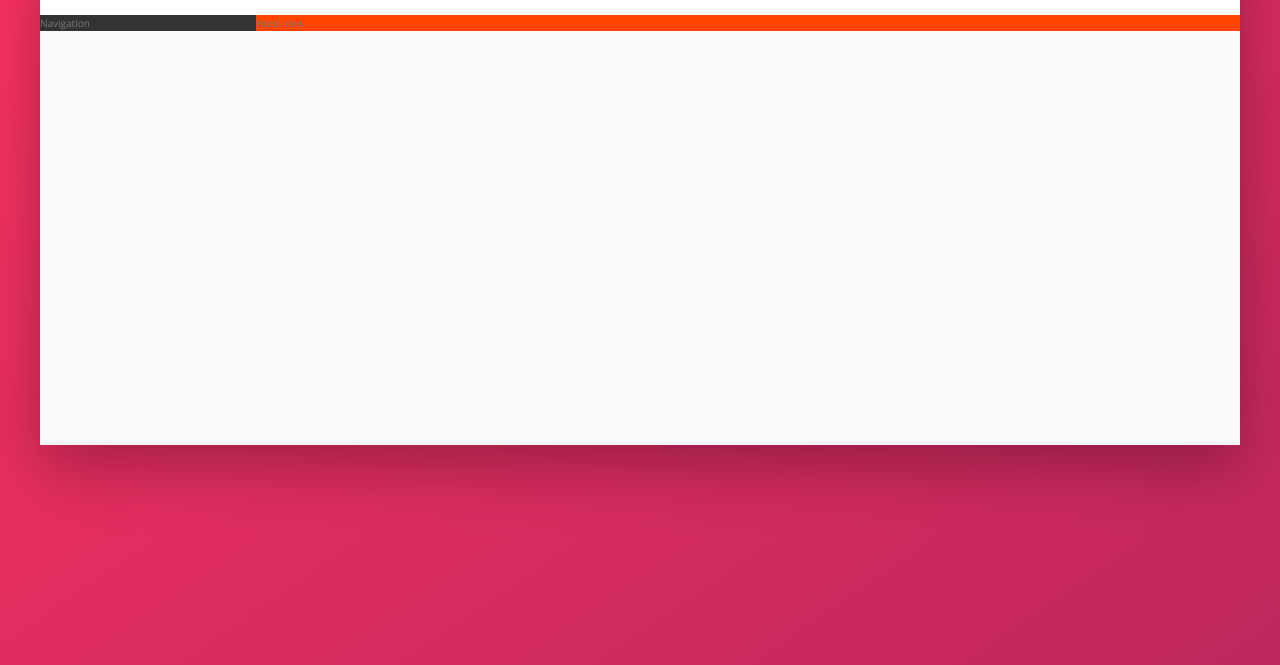
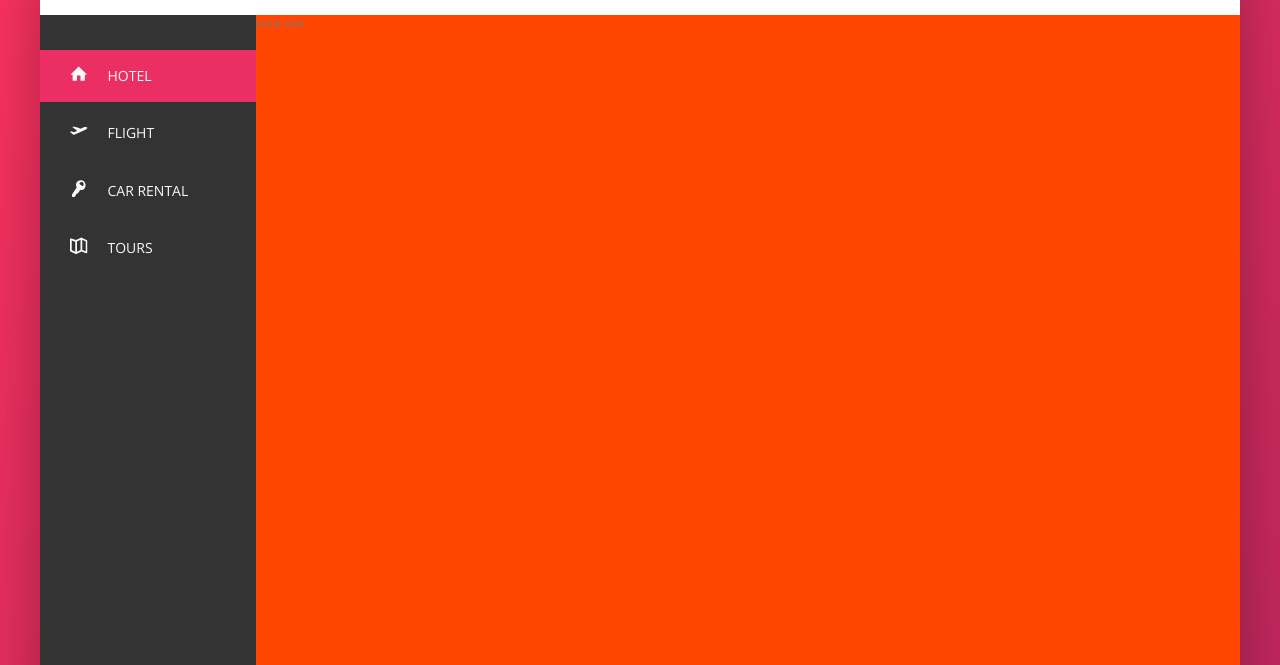
Before and after one commit to luther1096/trillo, a website: page index.html in a window 1280 px wide. Shown: the part 135-800 px from the top of the page. Drawn offline with nearby package versions, Linux system fonts and the light colour scheme.

Commit message:
built side navigation bar

```diff
--- a/index.html
+++ b/index.html
@@ -54,7 +54,43 @@
       </header>
       <div class="content">
         <nav class="sidebar">
-          Navigation
+          <ul class="side-nav">
+            <li class="side-nav__item side-nav__item--active">
+              <a href="#" class="side-nav__link">
+                <svg class="side-nav__icon">
+                  <use xlink:href="img/sprite.svg#icon-home"></use>
+                </svg>
+                <span>Hotel</span>
+              </a>
+            </li>
+            <li class="side-nav__item">
+              <a href="#" class="side-nav__link">
+                <svg class="side-nav__icon">
+                  <use xlink:href="img/sprite.svg#icon-aircraft-take-off"></use>
+                </svg>
+                <span>Flight</span>
+              </a>
+            </li>
+            <li class="side-nav__item">
+              <a href="#" class="side-nav__link">
+                <svg class="side-nav__icon">
+                  <use xlink:href="img/sprite.svg#icon-key"></use>
+                </svg>
+                <span>Car rental</span>
+              </a>
+            </li>
+            <li class="side-nav__item">
+              <a href="#" class="side-nav__link">
+                <svg class="side-nav__icon">
+                  <use xlink:href="img/sprite.svg#icon-map"></use>
+                </svg>
+                <span>Tours</span>
+              </a>
+            </li>
+          </ul>
+          <div class="legal">
+            &copy; 2019 by trillo. All rights reserved.
+          </div>
         </nav>
         <main class="hotel-view">
           Hotel view
--- a/sass/_components.scss
+++ b/sass/_components.scss
@@ -119,3 +119,75 @@
   &__user-name {
   }
 }
+
+/////////////////////////////////////////////////
+// NAVIGATION BAR
+
+.side-nav {
+  font-size: 1.4rem;
+  list-style: none;
+  margin-top: 3.5rem;
+
+  &__item {
+    position: relative;
+
+    &:not(:last-child) {
+      margin-bottom: 0.5rem;
+    }
+  }
+
+  &__item::before {
+    content: "";
+    position: absolute;
+    top: 0;
+    left: 0;
+    height: 100%;
+    width: 3px;
+    background-color: var(--color-primary);
+    transform: scaleY(0);
+    //transform-origin: bottom;
+    transition: transform 0.2s, width 0.4s cubic-bezier(1, 0, 0, 1) 0.2s,
+      background-color 0.1s;
+  }
+
+  &__item:hover::before,
+  &__item--active::before {
+    transform: scaleY(1);
+    width: 100%;
+  }
+
+  &__item:active::before {
+    background-color: var(--color-primary-light);
+  }
+  &__link:link,
+  &__link:visited {
+    color: var(--color-grey-light-1);
+    text-decoration: none;
+    text-transform: uppercase;
+    display: block;
+    padding: 1.5rem 3rem;
+
+    position: relative;
+    z-index: 10;
+
+    display: flex;
+    align-content: center;
+  }
+
+  &__icon {
+    width: 1.75rem;
+    height: 1.75rem;
+    margin-right: 2rem;
+    fill: currentColor;
+  }
+}
+
+/////////////////////////////////////////////////
+// LEGAL TEXT
+
+.legal {
+  font-size: 1.2rem;
+  color: var(--color-grey-light-4);
+  text-align: center;
+  padding: 2.5rem;
+}
--- a/sass/_layout.scss
+++ b/sass/_layout.scss
@@ -24,10 +24,15 @@
 .sidebar {
   background-color: var(--color-grey-dark-1);
   flex: 0 0 18%;
+
+  display: flex;
+  flex-direction: column;
+  justify-content: space-between;
 }
 
 .hotel-view {
   background-color: #fff;
   background-color: orangered;
+  height: 80rem;
   flex: 1;
 }
```
Also changed, not shown: css/style.css.
